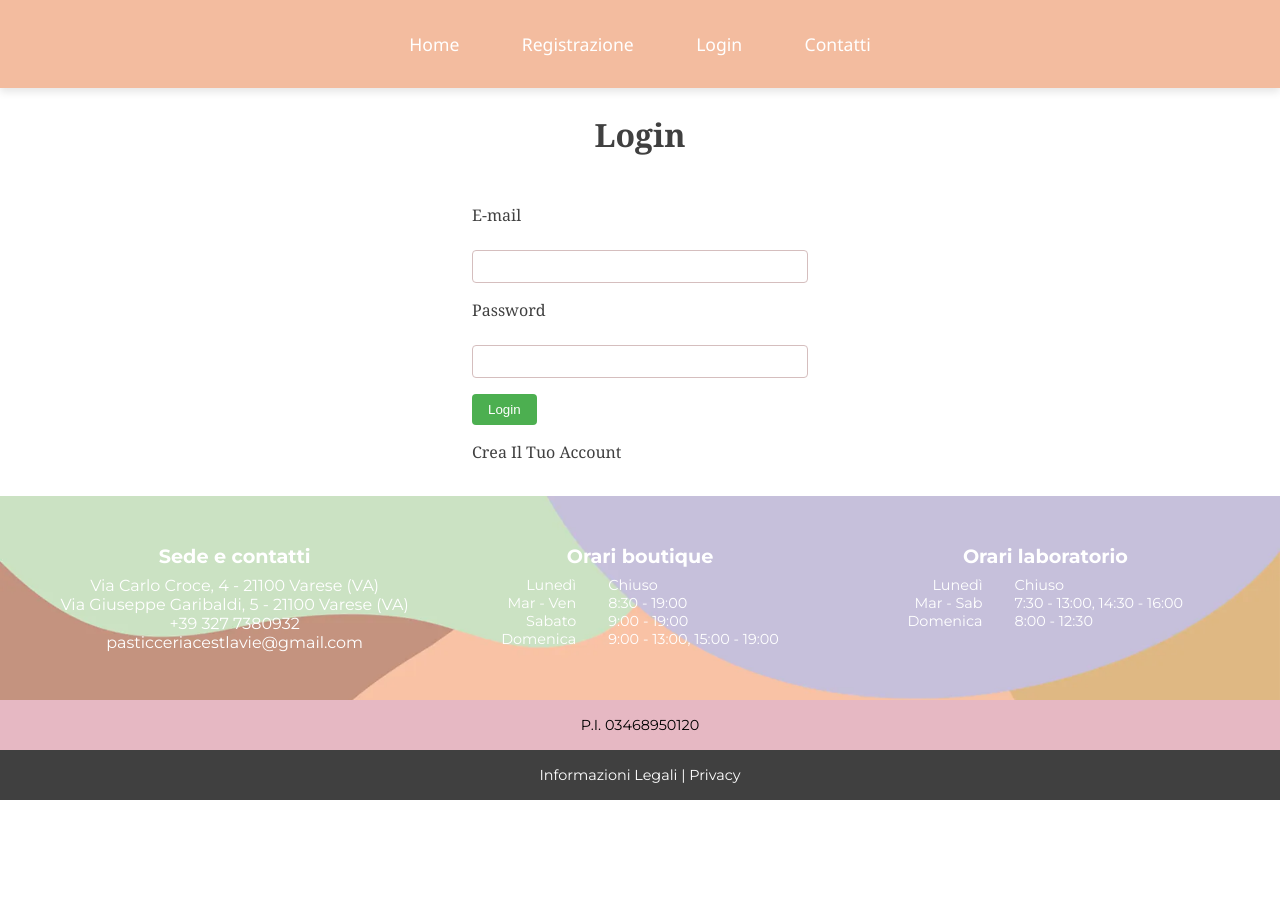
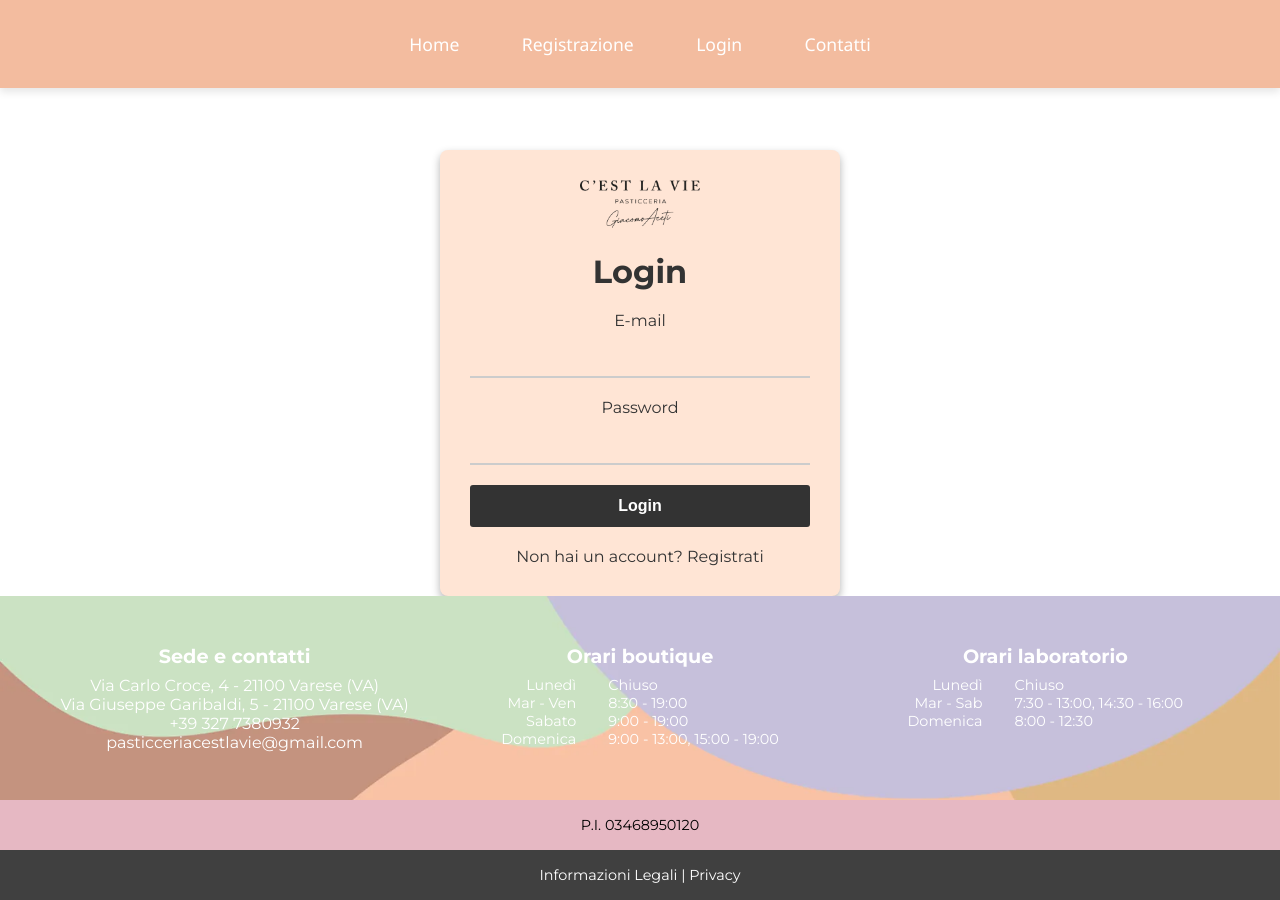
Before and after one commit to MarcosMaida/pw4_frontend, a Next.js app: page /auth/login in a window 1280 px wide. Before the commit the page ends 800 px from the top, so only its background shows below. Built offline with nearby package versions, Linux system fonts and the light colour scheme.

Commit message:
Miglioramento Estetico di pagina Register e Login

```diff
--- a/src/app/auth/login/login.module.css
+++ b/src/app/auth/login/login.module.css
@@ -1,53 +1,88 @@
 .container {
-    font-family: 'Georgia', serif;
-    padding: 2rem;
-    background-color: #ffffff;
-    color: #404040;
-    width: 100%;
-    max-width: 400px;
-    margin: 0 auto;
-    margin-top: 80px;
+  margin-top: 150px;
+  width: 400px;
+  border-radius: 8px;
+  padding: 30px;
+  text-align: center;
+  display: flex;
+  flex-direction: column;
+  align-items: center;
+  box-shadow: 0 4px 8px rgba(0, 0, 0, 0.3);
+  background-color: #ffe5d5;
+}
+
+.logoContainer {
+  margin-bottom: 20px;
+}
+
+.logo {
+  width: 120px;
+  height: auto;
 }
 
 .heading {
   font-size: 2rem;
-    color: #404040;
-    text-align: center;
-    margin-bottom: 2rem;
-  }
-
-  .message {
-    color: #4CAF50;
-    text-align: center;
+  margin-bottom: 20px;
+  color: #333;
 }
 
 .form {
   display: flex;
   flex-direction: column;
+  width: 100%;
 }
 
 .formLabel {
-    display: block;
-    margin-bottom: 1rem;
-    margin-top: 1rem;
-    color: #404040;
+  color: #333;
+  font-size: 16px;
+  margin-bottom: 8px;
 }
 
 .formInput {
   width: 100%;
-    padding: 0.5rem;
-    border: 1px solid #D5BEBE;
-    border-radius: 4px;
-    margin-top: 0.5rem;
+  height: 40px;
+  background: transparent;
+  border: none;
+  border-bottom: 2px solid #ccc;
+  outline: none;
+  font-size: 16px;
+  color: #656565;
+  margin-bottom: 20px;
+}
+
+.formInput:focus {
+  border-color: #333;
 }
 
 .submitButton {
-    padding: 0.5rem 1rem;
-    background-color: #4CAF50;
+  background: #333;
+  color: #fff;
+  font-weight: 600;
   border: none;
-    color: #fff;
+  padding: 12px 20px;
   cursor: pointer;
-    border-radius: 4px;
-    margin-top: 1rem;
-    margin-bottom: 1rem;
+  border-radius: 3px;
+  font-size: 16px;
+  transition: 0.3s ease;
 }
+
+.submitButton:hover {
+  color: #333;
+  background: #fff;
+  border: 2px solid #333;
+}
+
+.register {
+  color: #333;
+  margin-top: 20px;
+  text-align: center;
+}
+
+.register a {
+  color: #333;
+  text-decoration: none;
+}
+
+.register a:hover {
+  text-decoration: underline;
+}
--- a/src/app/auth/login/page.js
+++ b/src/app/auth/login/page.js
@@ -1,70 +1,62 @@
 "use client";
-import React, { useState } from 'react';
-import axios from 'axios';
-import classes from './login.module.css';
+import React, { useState } from "react";
+import axios from "axios";
+import classes from "./login.module.css";
 
 const LoginForm = () => {
-    const [email, setEmail] = useState('');
-    const [password, setPassword] = useState('');
-    const [passwordError, setPasswordError] = useState('');
-    const [loginError, setLoginError] = useState('');
-    const [isLoggingIn, setIsLoggingIn] = useState(false); // New loading state
+    const [email, setEmail] = useState("");
+    const [password, setPassword] = useState("");
+    const [passwordError, setPasswordError] = useState("");
+    const [loginError, setLoginError] = useState("");
+    const [isLoggingIn, setIsLoggingIn] = useState(false);
 
-    const handleEmailChange = (event) => {
-        setEmail(event.target.value);
-    };
-
-    const handlePasswordChange = (event) => {
-        const newPassword = event.target.value;
-        setPassword(newPassword);
-        validatePassword(newPassword);
-    };
-
-    const validatePassword = (password) => {
-        // Password validation logic can be added here
-    };
+    const handleEmailChange = (event) => setEmail(event.target.value);
+    const handlePasswordChange = (event) => setPassword(event.target.value);
 
     const handleSubmit = async (event) => {
         event.preventDefault();
         if (!passwordError) {
             setIsLoggingIn(true);
             try {
-                const response = await axios.post('http://localhost:8080/api/auth/login', {
+                const response = await axios.post("http://localhost:8080/api/auth/login", {
                     email,
-                    password
+                    password,
                 }, { withCredentials: true });
 
                 if (response.status === 200) {
-                    console.log('Login effettuato!');
-                    const userData = await fetch('http://localhost:8080/api/auth/profile', { credentials: 'include' }).then(response => response.json());
-                    // Resetta il modulo
-                    setEmail('');
-                    setPassword('');
-                    setLoginError('');
-                    if (userData.ruolo === 'utente') {
-                        window.location.href = 'http://localhost:3000/user/dashboard';
+                    console.log("Login effettuato!");
+                    const userData = await fetch("http://localhost:8080/api/auth/profile", {
+                        credentials: "include",
+                    }).then((res) => res.json());
+
+                    setEmail("");
+                    setPassword("");
+                    setLoginError("");
+                    const redirectUrl = userData.ruolo === "utente"
+                        ? "/user/dashboard"
+                        : "/admin/dashboard";
+                    window.location.href = redirectUrl;
                 } else {
-                        window.location.href = 'http://localhost:3000/admin/dashboard';
-                    }
-                } else {
-                    setLoginError('Login fallito.');
+                    setLoginError("Login fallito.");
                 }
             } catch (error) {
-                setLoginError('Errore durante il login. Verifica le credenziali e riprova.');
+                setLoginError("Errore durante il login. Verifica le credenziali e riprova.");
                 console.error(error);
             } finally {
                 setIsLoggingIn(false);
             }
         } else {
-            setLoginError('La password non è valida.');
+            setLoginError("La password non è valida.");
         }
     };
 
     return (
         <div className={classes.container}>
+            <div className={classes.logoContainer}>
+                <img src="/images/logo.webp" alt="Logo C'est la Vie" className={classes.logo} />
+            </div>
             <h1 className={classes.heading}>Login</h1>
-            <div className={classes.form}>
-                <form onSubmit={handleSubmit}>
+            <form onSubmit={handleSubmit} className={classes.form}>
                 <label htmlFor="email" className={classes.formLabel}>E-mail</label>
                 <input
                     type="email"
@@ -72,6 +64,7 @@ const LoginForm = () => {
                     name="email"
                     value={email}
                     onChange={handleEmailChange}
+                    required
                 />
                 <label htmlFor="password" className={classes.formLabel}>Password</label>
                 <input
@@ -80,6 +73,7 @@ const LoginForm = () => {
                     name="password"
                     value={password}
                     onChange={handlePasswordChange}
+                    required
                 />
                 {passwordError && <p className={classes.error}>{passwordError}</p>}
                 {loginError && <p className={classes.error}>{loginError}</p>}
@@ -87,9 +81,8 @@ const LoginForm = () => {
                     {isLoggingIn ? "Login in corso..." : "Login"}
                 </button>
             </form>
-                <div className="nav-item">
-                    <a href="../../auth/register" className={classes.register}>Crea Il Tuo Account</a>
-                </div>
+            <div className={classes.register}>
+                <p>Non hai un account? <a href="/auth/register">Registrati</a></p>
             </div>
         </div>
     );
--- a/src/app/auth/register/page.js
+++ b/src/app/auth/register/page.js
@@ -119,6 +119,9 @@ export default function RegisterPage() {
 
     return (
         <div className={styles.container}>
+            <div className={styles.logoContainer}> {/* Cambiado a `styles.logoContainer` */}
+                <img src="/images/logo.webp" alt="Logo C'est la Vie" className={styles.logo} /> {/* Cambiado a `styles.logo` */}
+            </div>
             <h1 className={styles.heading}>Registrazione</h1>
             {message && <p className={styles.message}>{message}</p>}
             {subscriptionStatus && <p className={styles.subscriptionStatus}>{subscriptionStatus}</p>}
--- a/src/app/auth/register/register.module.css
+++ b/src/app/auth/register/register.module.css
@@ -1,52 +1,72 @@
-/* src/app/register/register.module.css */
+
 .container {
-  font-family: 'Georgia', serif;
+  margin-top: 150px;
+  font-family: 'Open Sans', sans-serif;
   padding: 2rem;
-  padding-top: 130px; /* Compensa l'altezza dell'header fisso */
-  background-color: #ffffff;
+  background-color: #ffe5d5;
   color: #404040;
   width: 100%;
   max-width: 400px;
-  margin: 0 auto;
+  border-radius: 8px;
+  display: flex;
+  flex-direction: column;
+  align-items: center;
+  box-shadow: 0 4px 8px rgba(0, 0, 0, 0.3);
+}
+
+.logoContainer {
+  margin-bottom: 20px;
+}
+
+.logo {
+  width: 120px;
+  height: auto;
 }
 
 .heading {
   font-size: 2rem;
   color: #404040;
   text-align: center;
-  margin-bottom: 2rem;
-}
-
-.message {
-  color: #4CAF50;
-  text-align: center;
+  margin-bottom: 20px;
 }
 
 .form {
   display: flex;
   flex-direction: column;
+  width: 100%;
 }
 
 .formLabel {
-  display: block;
-  margin-bottom: 1rem;
-  color: #404040;
+  color: #333;
+  font-size: 16px;
+  margin-bottom: 8px;
 }
-
 .formInput {
   width: 100%;
-  padding: 0.5rem;
-  border: 1px solid #D5BEBE;
-  border-radius: 4px;
-  margin-top: 0.5rem;
+  height: 40px;
+  background: transparent;
+  border: none;
+  border-bottom: 2px solid #ccc;
+  outline: none;
+  font-size: 16px;
+  color: #656565;
+  margin-bottom: 20px;
 }
 
 .submitButton {
-  padding: 0.5rem 1rem;
-  background-color: #4CAF50;
+  background: #333;
+  color: #fff;
+  font-weight: 600;
   border: none;
-  color: #fff;
+  padding: 12px 20px;
   cursor: pointer;
-  border-radius: 4px;
-  margin-top: 1rem;
+  border-radius: 3px;
+  font-size: 16px;
+  transition: 0.3s ease;
 }
+
+.submitButton:hover {
+  color: #333;
+  background: #fff;
+  border: 2px solid #333;
+}
```
Lines whose indentation alone changed are shown as unchanged.
